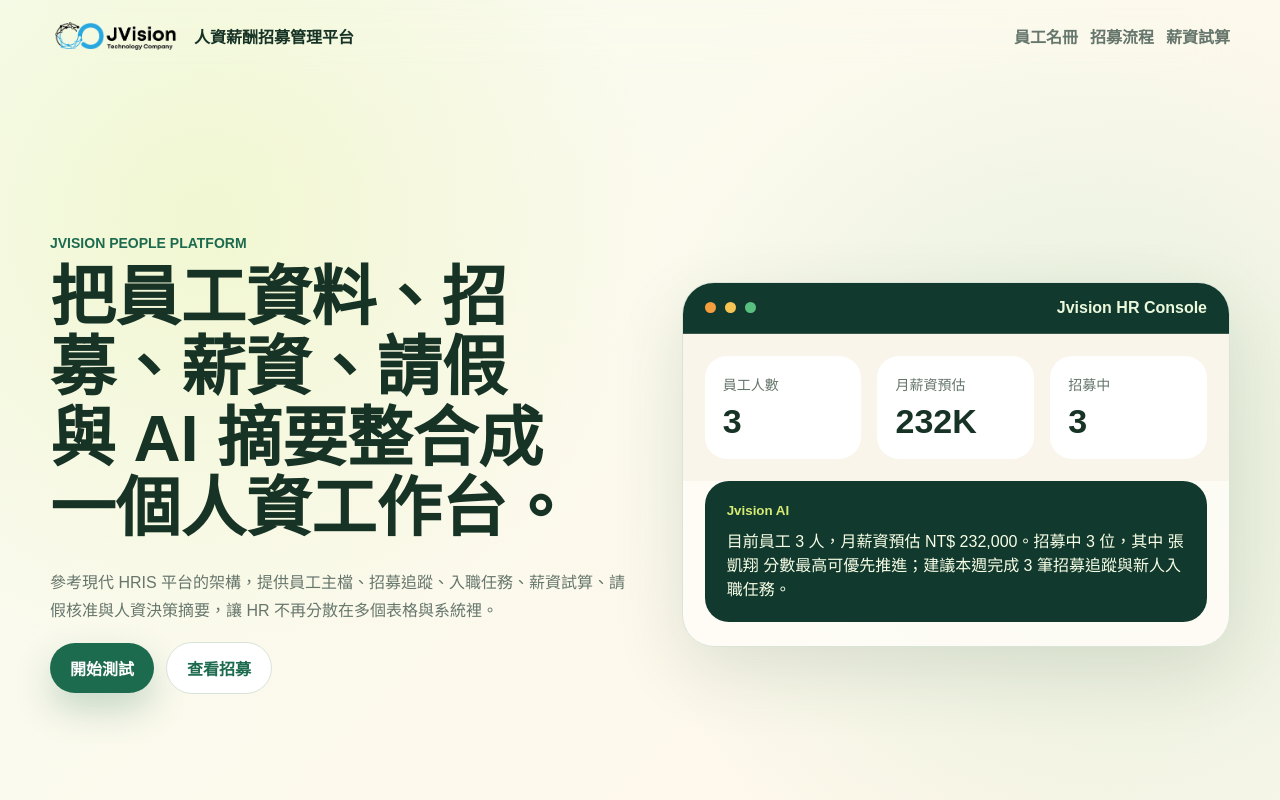
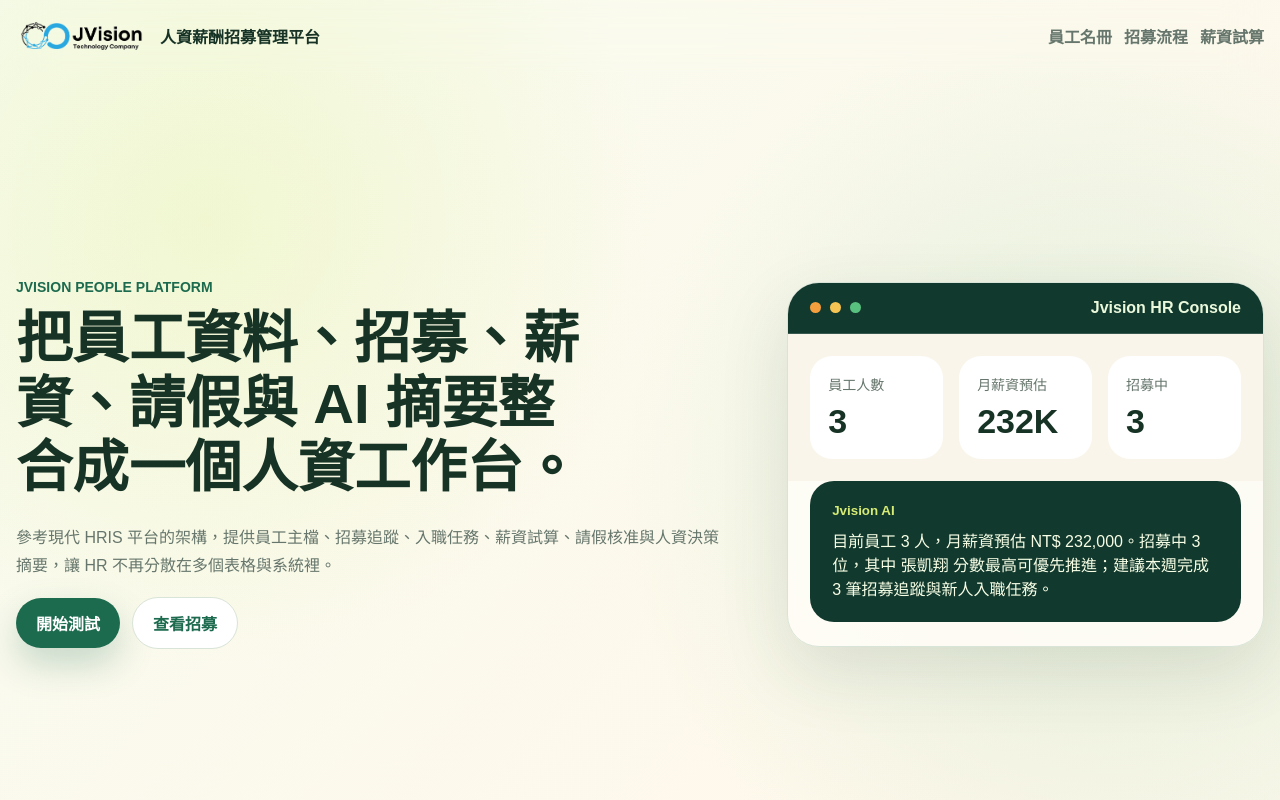
Before and after one commit to JVision-pj/jvision-hris, a Next.js app: page / in a window 1280 px wide. Shown: the top 800 px of the page. Built offline with nearby package versions, Linux system fonts and the light colour scheme.

Commit message:
Widen HRIS hero headline layout

```diff
--- a/src/app/globals.css
+++ b/src/app/globals.css
@@ -45,7 +45,7 @@
 }
 
 main {
-  width: min(1180px, calc(100% - 32px));
+  width: min(1740px, calc(100% - 32px));
   margin: 0 auto;
 }
 
@@ -87,7 +87,7 @@
 .hero {
   min-height: 760px;
   display: grid;
-  grid-template-columns: 1.05fr 1fr;
+  grid-template-columns: minmax(0, 1.35fr) minmax(420px, 0.9fr);
   gap: 56px;
   align-items: center;
   padding: 96px 0 72px;
@@ -110,9 +110,9 @@
 }
 
 h1 {
-  max-width: 760px;
-  font-size: clamp(42px, 5.1vw, 76px);
-  line-height: 1.08;
+  max-width: 1040px;
+  font-size: clamp(46px, 4.4vw, 72px);
+  line-height: 1.14;
   margin-bottom: 24px;
   text-wrap: balance;
 }
```
